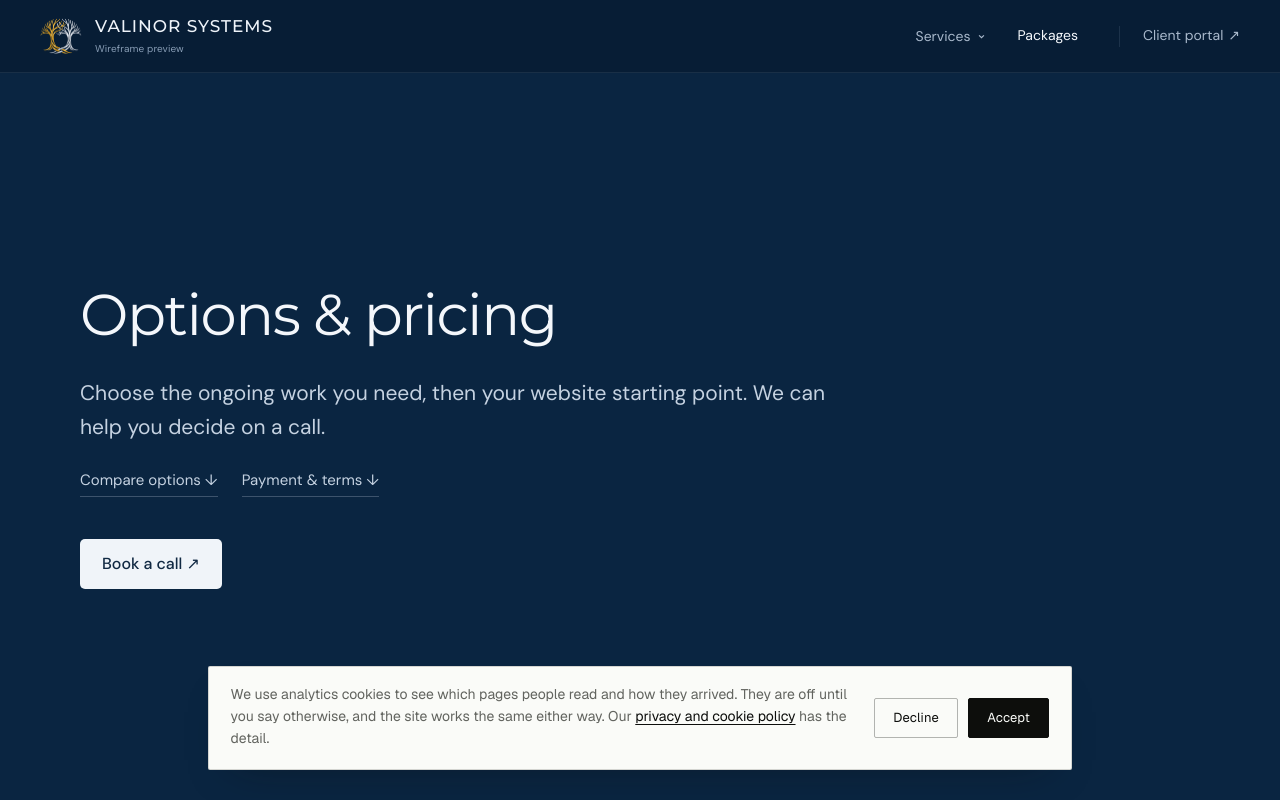
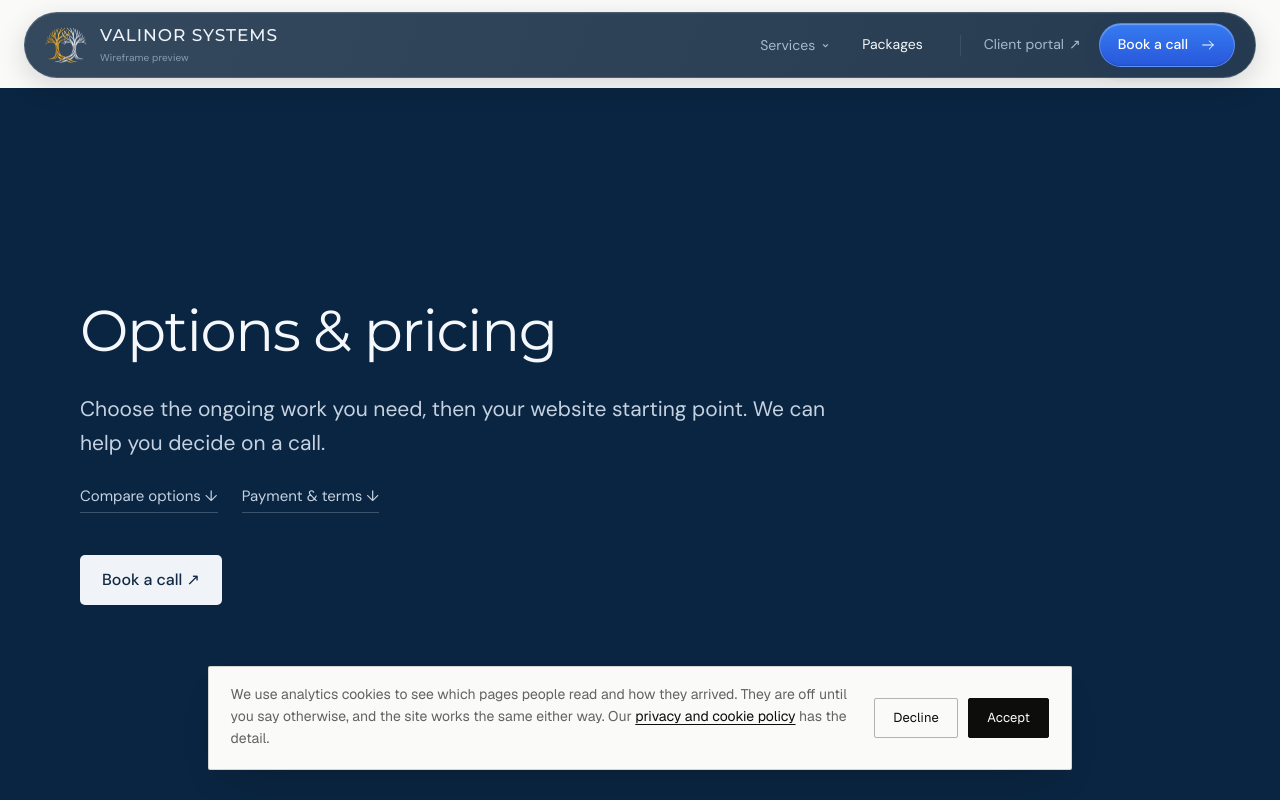
Before and after one commit to dordinator/valinor-website-v4, a Next.js app: page /working-together in a window 1280 px wide. Shown: the top 800 px of the page. Built offline with nearby package versions, Linux system fonts and the light colour scheme.

Commit message:
Transition hero navigation into a rounded floating bar

```diff
--- a/src/components/home-hero/home-navigation.module.css
+++ b/src/components/home-hero/home-navigation.module.css
@@ -1,8 +1,11 @@
-.spacer { height: 72px; background: #12395f; }
-.transparentSpacer { background: transparent; }
-.header { position: fixed; inset: 0 0 auto; z-index: 100; color: #eef3f9; background: #071d35; border-bottom: 1px solid #adc0d01c; backdrop-filter: blur(20px); -webkit-backdrop-filter: blur(20px); font-family: var(--font-home-body), Arial, sans-serif; }
-.header.overHero { background: #071b314d; border-bottom-color: #adc0d010; }
-.bar { width: min(1380px, calc(100% - 80px)); height: 72px; margin: auto; display: flex; align-items: center; gap: 28px; }
+.spacer { height: 88px; background: transparent; }
+.transparentSpacer { height: 72px; }
+.header { position: fixed; top: 12px; left: 50%; transform: translateX(-50%); width: min(1280px, calc(100% - 48px)); z-index: 100; color: #eef3f9; background: linear-gradient(110deg, #34495e, #263b50); border: 1px solid #d6e4f02b; border-radius: 999px; box-shadow: 0 8px 28px #020a1826, inset 0 1px 0 #ffffff0a; backdrop-filter: blur(24px) saturate(120%); -webkit-backdrop-filter: blur(24px) saturate(120%); font-family: var(--font-home-body), Arial, sans-serif; transition: top 320ms cubic-bezier(.22,1,.36,1), width 320ms cubic-bezier(.22,1,.36,1), border-radius 320ms ease, background-color 250ms ease, border-color 250ms ease, box-shadow 250ms ease; }
+.header.overHero { top: 0; width: 100%; background: transparent; border-color: transparent; border-radius: 0; box-shadow: none; backdrop-filter: none; -webkit-backdrop-filter: none; }
+.bar { width: 100%; height: 64px; padding: 0 20px; margin: auto; display: flex; align-items: center; gap: 24px; transition: height 320ms ease, padding 320ms ease; }
+.header.overHero .bar { width: min(1380px, calc(100% - 80px)); height: 72px; padding: 0; }
+.header.overHero .navLink, .header.overHero .portal { color: #d3dfed; }
+.header[data-floating] .call { border-radius: 999px; }
 .brand { display: flex; align-items: center; gap: 13px; white-space: nowrap; }
 .brand img { width: 42px; height: 38px; object-fit: contain; }
 .brand span { font-family: var(--font-home-heading), Arial, sans-serif; font-weight: 500; font-size: 17px; letter-spacing: .055em; }
@@ -19,9 +22,10 @@
 .portal:hover { color: #fff; }
 .portal > span:last-child { margin-left: 5px; }
 .portalMobile { display: none; }
-.call { display: inline-flex; justify-content: center; align-items: center; min-height: 34px; padding: 8px 17px; font-size: 14px; line-height: 1.2; font-weight: 500; color: #102238; background: #eff3f8; border: 1px solid #ffffff3b; border-radius: 20px; white-space: nowrap; transition: background 160ms ease; }
-.call:hover { background: #fff; }
-.dropdown { position: absolute; top: calc(100% + 15px); right: -170px; width: min(710px, calc(100vw - 80px)); padding: 8px; border: 1px solid #ffffff16; border-radius: 15px; background: #081c31f5; backdrop-filter: blur(24px); box-shadow: 0 20px 50px #030d233d; animation: menuEnter 180ms cubic-bezier(.22, 1, .36, 1) both; }
+.call { display: inline-flex; justify-content: center; align-items: center; gap: 12px; min-height: 44px; padding: 11px 18px; font-size: 14px; line-height: 1.2; font-weight: 500; color: #fff; background: linear-gradient(180deg, #367bf0, #2858dc); border: 1px solid #9cbbff66; border-radius: 9px; box-shadow: inset 0 1px 1px #ffffff52, inset 0 -1px 1px #143ca766, 0 5px 17px #17377633; white-space: nowrap; transition: background 160ms ease, box-shadow 160ms ease; }
+.call svg { width: 16px; height: 16px; flex-shrink: 0; }
+.call:hover { background: linear-gradient(180deg, #4489fb, #2b61e5); box-shadow: inset 0 1px 1px #ffffff66, 0 6px 20px #17377644; }
+.dropdown { position: absolute; top: calc(100% + 15px); right: -170px; width: min(710px, calc(100vw - 80px)); padding: 8px; border: 1px solid #ffffff16; border-radius: 15px; background: #081c31; backdrop-filter: blur(24px); box-shadow: 0 20px 50px #030d233d; animation: menuEnter 180ms cubic-bezier(.22, 1, .36, 1) both; }
 .dropdown[hidden], .mobilePanel[hidden] { display: none; }
 .serviceGrid { padding: 12px; display: grid; grid-template-columns: repeat(2, 1fr); column-gap: 22px; row-gap: 6px; background: #ffffff03; border: 1px solid #ffffff0b; border-radius: 9px; }
 .serviceGrid a { padding: 16px; border-radius: 6px; transition: background 150ms ease; }
@@ -35,7 +39,7 @@
 .header a:focus-visible, .header button:focus-visible { outline: 2px solid #c7d6e8; outline-offset: 4px; }
 .mobileTrigger, .mobilePanel { display: none; }
 @keyframes menuEnter { from { opacity: 0; transform: translateY(-5px); } to { opacity: 1; transform: translateY(0); } }
-@media (max-width: 1100px) { .bar { width: calc(100% - 48px); gap: 14px; } .brand span { font-size: 15px; } .actions { gap: 12px; } .portal { padding-left: 15px; } .navLink { padding-inline: 10px; } }
+@media (max-width: 1100px) { .bar { gap: 14px; } .header.overHero .bar { width: calc(100% - 48px); } .brand span { font-size: 15px; } .actions { gap: 12px; } .portal { padding-left: 15px; } .navLink { padding-inline: 10px; } }
 @media (max-width: 1000px) {
   .desktopNav { display: none; }
   .actions { margin-left: auto; gap: 16px; }
@@ -44,12 +48,13 @@
   .mobileTrigger span { width: 17px; height: 1px; background: currentColor; transition: transform 180ms ease; }
   .mobileTrigger[aria-expanded="true"] span:first-child { transform: translateY(3px) rotate(45deg); }
   .mobileTrigger[aria-expanded="true"] span:last-child { transform: translateY(-3px) rotate(-45deg); }
-  .header[data-mobile-open] { background: #071b30f5; }
-  .mobilePanel:not([hidden]) { display: grid; gap: 35px; height: calc(100dvh - 72px); overflow-y: auto; overscroll-behavior: contain; padding: 30px 32px 60px; border-top: 1px solid #adc0d015; align-content: start; animation: menuEnter 180ms ease-out both; }
+  .header[data-mobile-open] { top: 8px; width: calc(100% - 24px); border-radius: 24px; background: #12283c; border-color: #d6e4f02b; backdrop-filter: blur(24px); -webkit-backdrop-filter: blur(24px); }
+  .header[data-mobile-open] .bar { width: 100%; height: 64px; padding: 0 20px; }
+  .mobilePanel:not([hidden]) { display: grid; gap: 35px; max-height: calc(100dvh - 96px); overflow-y: auto; overscroll-behavior: contain; padding: 30px 32px 60px; border-top: 1px solid #adc0d015; align-content: start; animation: menuEnter 180ms ease-out both; }
   .groupLabel { display: block; font-size: 13px; color: #899db4; margin-bottom: 16px; }
   .mobilePanel a { display: block; width: fit-content; font-size: 23px; line-height: 1.4; color: #edf3fa; margin-bottom: 13px; }
 }
-@media (max-width: 600px) { .spacer { height: 64px; } .bar { height: 64px; width: calc(100% - 32px); gap: 10px; } .brand { gap: 8px; } .brand img { width: 34px; height: 31px; } .brand span { font-size: 12px; letter-spacing: .035em; } .actions { gap: 6px; } .portal { font-size: 12px; } .portalDesktop { display: none; } .portalMobile { display: inline; } .call { font-size: 12px; padding: 7px 12px; min-height: 32px; } .mobileTrigger { width: 28px; padding: 5px; } .mobilePanel:not([hidden]) { height: calc(100dvh - 64px); padding: 28px 24px 50px; } }
-@media (max-width: 375px) { .call { display: none; } }
+@media (max-width: 600px) { .spacer { height: 80px; } .transparentSpacer { height: 64px; } .header { top: 8px; width: calc(100% - 24px); } .bar { height: 60px; gap: 10px; padding: 0 12px; } .header.overHero .bar { height: 64px; width: calc(100% - 32px); } .header[data-mobile-open] .bar { height: 60px; padding: 0 12px; } .brand { gap: 8px; } .brand img { width: 34px; height: 31px; } .brand > span { display: none; } .actions { gap: 6px; } .portal { font-size: 12px; } .portalDesktop { display: none; } .portalMobile { display: inline; } .call { font-size: 12px; gap: 8px; padding: 10px 12px; min-height: 42px; } .call svg { width: 14px; height: 14px; } .mobileTrigger { width: 28px; padding: 5px; } .mobilePanel:not([hidden]) { max-height: calc(100dvh - 88px); padding: 24px 24px 32px; } }
+@media (max-width: 380px) { .bar, .header[data-mobile-open] .bar { padding-inline: 10px; } .portal { font-size: 11px; } }
 @media (max-width: 350px) { .brand img { width: 30px; height: 28px; } .brand span { font-size: 11px; } .call { padding-inline: 10px; } .actions { gap: 5px; } }
-@media (prefers-reduced-motion: reduce) { .dropdown, .mobilePanel:not([hidden]) { animation: none; } .navLink, .header .chevron, .mobileTrigger span { transition: none; } }
+@media (prefers-reduced-motion: reduce) { .dropdown, .mobilePanel:not([hidden]) { animation: none; } .header, .bar, .navLink, .header .chevron, .mobileTrigger span, .call { transition: none; } }
--- a/src/components/home-hero/home-navigation.tsx
+++ b/src/components/home-hero/home-navigation.tsx
@@ -29,7 +29,7 @@ export function HomeNavigation({ fontClassName, overHero = false }: { fontClassN
 
   useEffect(() => {
     if (!overHero) return;
-    const update = () => setScrolled(window.scrollY > 12);
+    const update = () => setScrolled(previous => window.scrollY > (previous ? 48 : 96));
     update(); window.addEventListener("scroll", update, { passive: true });
     return () => window.removeEventListener("scroll", update);
   }, [overHero]);
@@ -81,7 +81,7 @@ export function HomeNavigation({ fontClassName, overHero = false }: { fontClassN
   return (
     <>
       <div className={`${styles.spacer} ${overHero ? styles.transparentSpacer : ""}`} aria-hidden="true" />
-      <header ref={root} className={`${styles.header} ${overHero && !scrolled ? styles.overHero : ""} ${fontClassName}`} data-mobile-open={mobileOpen || undefined} onKeyDown={onKeyDown}>
+      <header ref={root} className={`${styles.header} ${overHero && !scrolled ? styles.overHero : ""} ${fontClassName}`} data-mobile-open={mobileOpen || undefined} data-floating={!overHero || scrolled || mobileOpen || undefined} onKeyDown={onKeyDown}>
         <div className={styles.bar}>
           <Link href="/" className={styles.brand} aria-label="Valinor Systems home" onClick={close}>
             <Image src="/assets/brand/valinor-mark-transparent.png" alt="" width={107} height={94} sizes="42px" preload />
@@ -109,6 +109,7 @@ export function HomeNavigation({ fontClassName, overHero = false }: { fontClassN
           <div className={styles.actions}>
             <Link className={styles.portal} href="/login" aria-label="Client portal" onClick={close}><span className={styles.portalDesktop}>Client portal</span><span className={styles.portalMobile}>Client portal</span><span aria-hidden="true">↗</span></Link>
             <button ref={mobileTrigger} className={styles.mobileTrigger} type="button" aria-label={mobileOpen ? "Close navigation" : "Open navigation"} aria-expanded={mobileOpen} aria-controls={`${id}-mobile`} onClick={() => { clearTimer(); setServicesOpen(false); setMobileOpen(open => !open); }}><span /><span /></button>
+            <Link className={styles.call} href="/contact#book" onClick={close}><span>Book a call</span><svg viewBox="0 0 24 24" fill="none" aria-hidden="true"><path d="M4 12h16m-6-6 6 6-6 6" stroke="currentColor" strokeWidth="1.5" strokeLinecap="round" strokeLinejoin="round" /></svg></Link>
           </div>
         </div>
         <nav className={styles.mobilePanel} id={`${id}-mobile`} aria-label="Mobile navigation" hidden={!mobileOpen} data-lenis-prevent>
```
